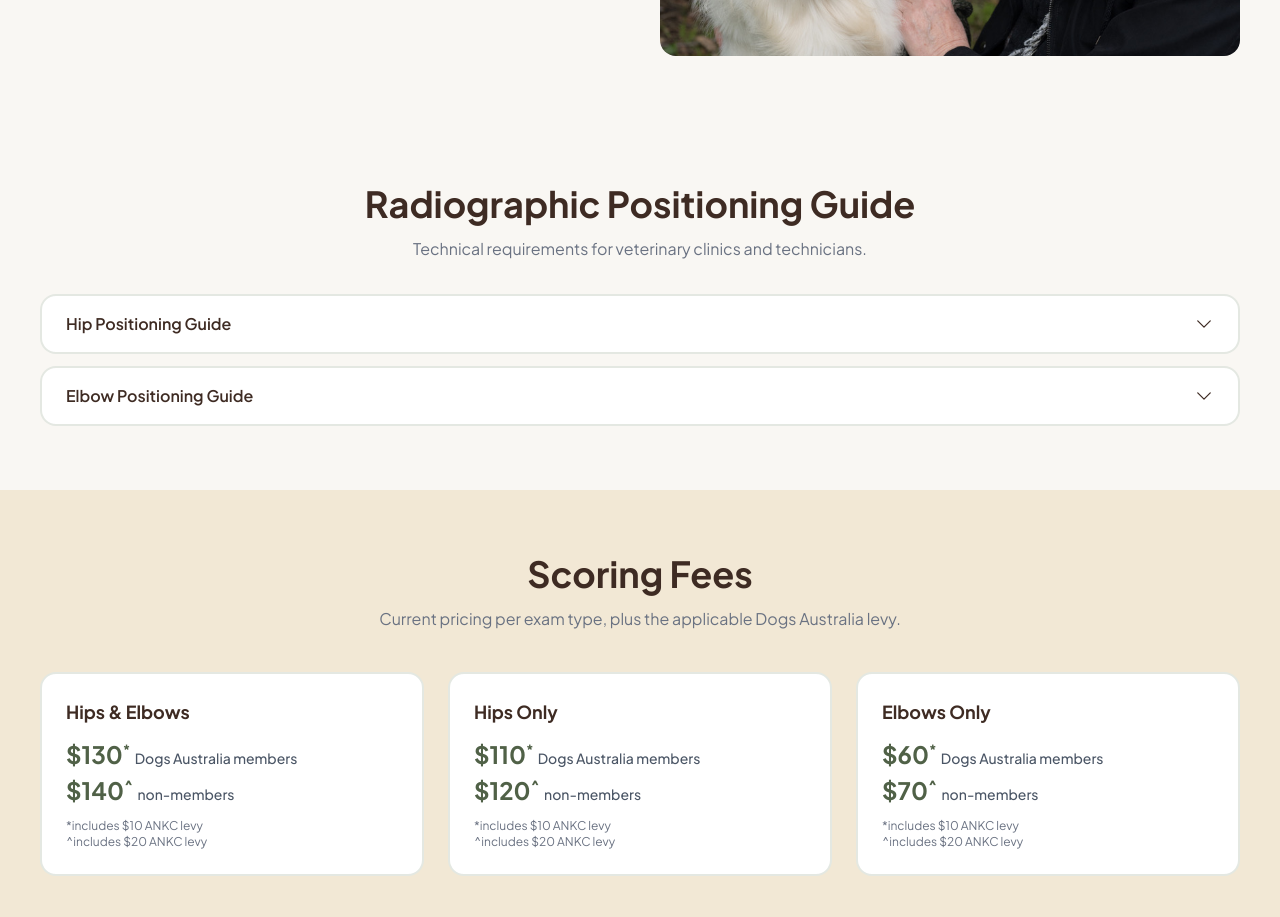
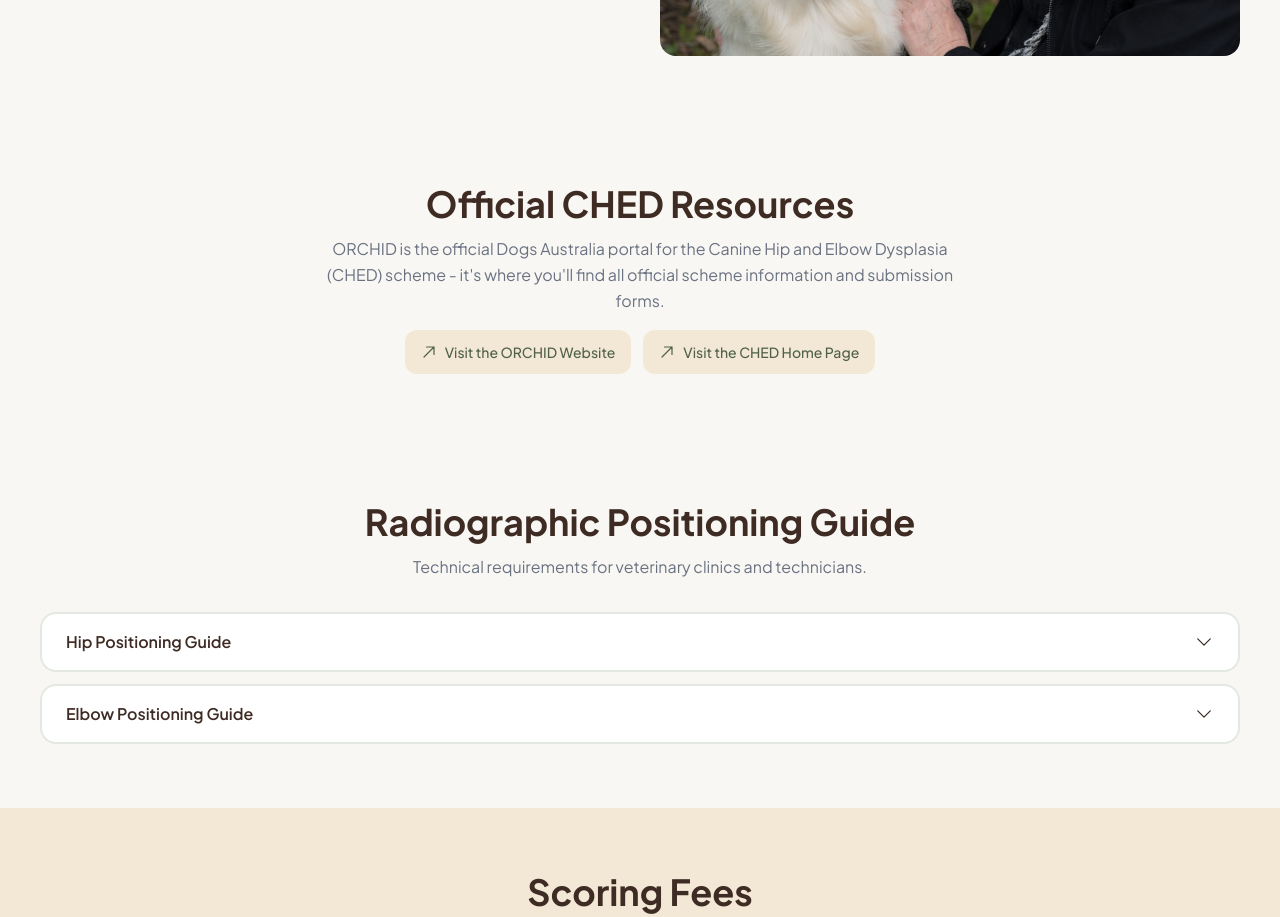
Before and after one commit to CodedBeats/Hayes_Hip_and_Elbow_Scoring, a Next.js app: page /about in a window 1280 px wide. Shown: the part 1580-2497 px from the top of the page. Built offline with nearby package versions, Linux system fonts and the light colour scheme; no server answers.

Commit message:
feat: added ORCHID/CHED links to the Home, About, and Submit pages so owners can find the official portal

```diff
--- a/app/(main)/about/page.tsx
+++ b/app/(main)/about/page.tsx
@@ -16,6 +16,7 @@ import {
     DogIcon,
     ScaleIcon,
     EnvelopeIcon,
+    ArrowUpRightIcon,
 } from "@/components/misc/Icons";
 // types
 import type { ExamType } from "@/types/form";
@@ -232,6 +233,33 @@ const AboutPage = () => {
                 </div>
             </ImageTextSection>
 
+            <section id="ched-resources" className="mx-auto flex w-full max-w-4xl flex-col items-center gap-4 px-6 py-16 text-center sm:px-10">
+                <SectionHeading
+                    title="Official CHED Resources"
+                    subtitle="ORCHID is the official Dogs Australia portal for the Canine Hip and Elbow Dysplasia (CHED) scheme - it's where you'll find all official scheme information and submission forms."
+                />
+                <div className="flex flex-col gap-3 sm:flex-row">
+                    <a
+                        href="https://orchid.ankc.org.au/"
+                        target="_blank"
+                        rel="noopener noreferrer"
+                        className="flex items-center gap-2 rounded-xl bg-warm-sand px-4 py-3 text-sm font-medium text-brand-green hover:underline"
+                    >
+                        <ArrowUpRightIcon />
+                        Visit the ORCHID Website
+                    </a>
+                    <a
+                        href="https://orchid.ankc.org.au/Home/HomeChed"
+                        target="_blank"
+                        rel="noopener noreferrer"
+                        className="flex items-center gap-2 rounded-xl bg-warm-sand px-4 py-3 text-sm font-medium text-brand-green hover:underline"
+                    >
+                        <ArrowUpRightIcon />
+                        Visit the CHED Home Page
+                    </a>
+                </div>
+            </section>
+
             <section id="positioning" className="mx-auto flex w-full max-w-7xl flex-col gap-8 px-6 py-16 sm:px-10">
                 <SectionHeading
                     title="Radiographic Positioning Guide"
--- a/app/(main)/page.tsx
+++ b/app/(main)/page.tsx
@@ -18,6 +18,7 @@ import {
     MagnifyingGlassIcon,
     ShieldCheckIcon,
     CheckCircleIcon,
+    ArrowUpRightIcon,
 } from "@/components/misc/Icons";
 
 const steps = [
@@ -95,6 +96,34 @@ const Home = () => {
                 <Button href="/submit" variant="solid">Start Submission</Button>
                 <Button href="/about" variant="outline">Learn More</Button>
             </ImageCTASection>
+
+            <section className="mx-auto flex w-full max-w-4xl flex-col items-center gap-4 px-6 py-10 text-center sm:px-10">
+                <h2 className="text-xl font-bold text-brand-brown">Looking for official CHED information?</h2>
+                <p className="max-w-2xl text-sm text-gray-600 leading-relaxed">
+                    ORCHID is the official Dogs Australia portal for the Canine Hip and Elbow Dysplasia (CHED)
+                    scheme, including scheme details and submission forms.
+                </p>
+                <div className="flex flex-col gap-3 sm:flex-row">
+                    <a
+                        href="https://orchid.ankc.org.au/"
+                        target="_blank"
+                        rel="noopener noreferrer"
+                        className="flex items-center gap-2 rounded-xl bg-warm-sand px-4 py-3 text-sm font-medium text-brand-green hover:underline"
+                    >
+                        <ArrowUpRightIcon />
+                        Visit the ORCHID Website
+                    </a>
+                    <a
+                        href="https://orchid.ankc.org.au/Home/HomeChed"
+                        target="_blank"
+                        rel="noopener noreferrer"
+                        className="flex items-center gap-2 rounded-xl bg-warm-sand px-4 py-3 text-sm font-medium text-brand-green hover:underline"
+                    >
+                        <ArrowUpRightIcon />
+                        Visit the CHED Home Page
+                    </a>
+                </div>
+            </section>
 
             <ImageTextSection image={{ src: "/images/Ana portrait.jpg", alt: "Dr Ana Hayes" }} imagePosition="left">
                 <div>
--- a/components/submission/SubmissionFlow.tsx
+++ b/components/submission/SubmissionFlow.tsx
@@ -1,6 +1,7 @@
 // dependencies
 "use client";
 import { useCallback, useEffect, useState } from "react";
+import Link from "next/link";
 // components
 import { DogEntry } from "./DogEntry";
 import type { DogDraft } from "./DogEntry";
@@ -165,6 +166,13 @@ export const SubmissionFlow = () => {
                     All DICOM files are reviewed and handled securely.
                 </p>
                 <p className="mt-2 font-mono text-xs text-gray-400">{submissionId}</p>
+                <p className="mt-2 text-sm text-gray-600">
+                    Need the official CHED forms or scheme details? See our{" "}
+                    <Link href="/about#ched-resources" className="font-semibold text-brand-green underline">
+                        CHED Resources
+                    </Link>{" "}
+                    section.
+                </p>
             </div>
 
             {/* -- Instruction box -- */}
```
